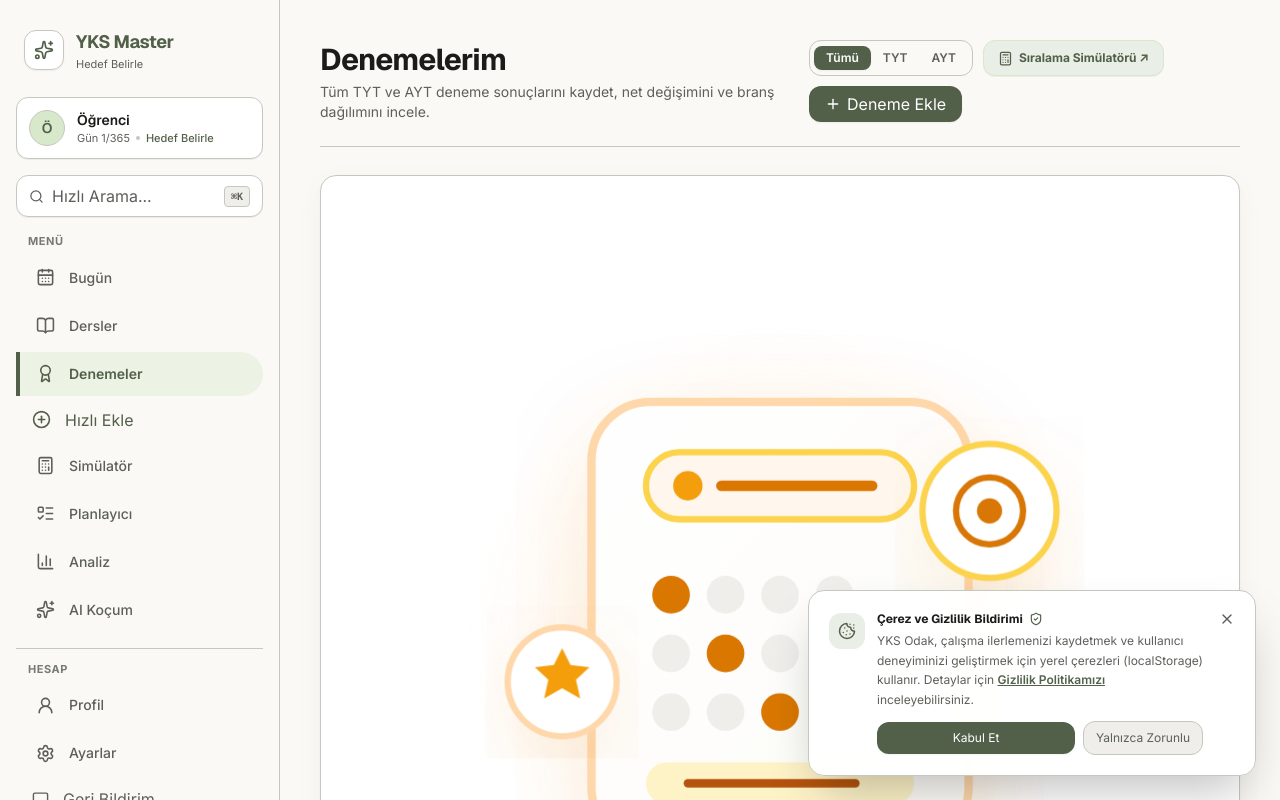
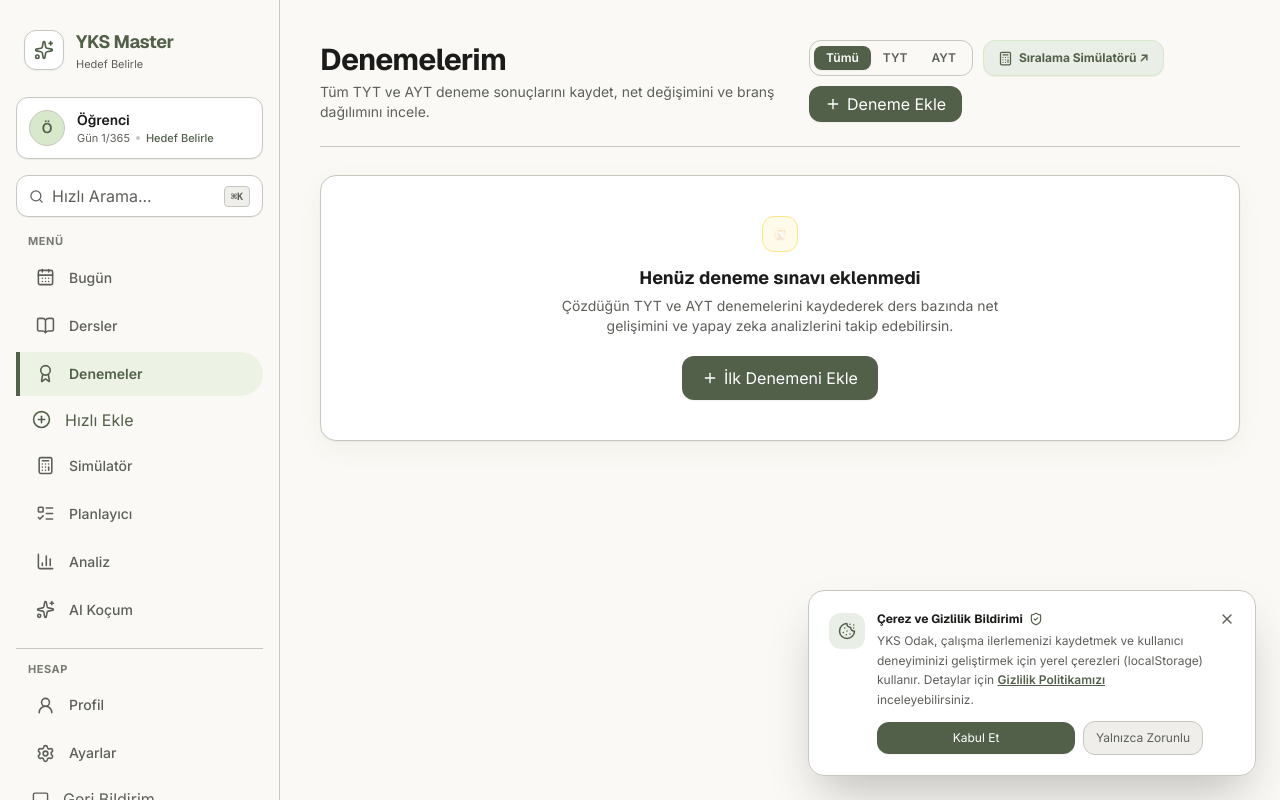
Before and after one commit to Ardaozhan/yks-batuhan, a Next.js app: page /exams in a window 1280 px wide. Shown: the top 800 px of the page. Built offline with nearby package versions, Linux system fonts and the light colour scheme.

Commit message:
fix: lock explicit 18px SVG dimensions and container constraints

```diff
--- a/components/ui/animated-illustrations.tsx
+++ b/components/ui/animated-illustrations.tsx
@@ -6,14 +6,16 @@ import React from "react";
  * 1. Living & Breathing Empty Plan Illustration
  * Isometric Study Desk / Plan Card with floating checkmark bubbles and gentle glowing ambient mesh.
  */
-export function EmptyPlanIllustration({ className = "w-[5px] h-[5px]" }: { className?: string }) {
+export function EmptyPlanIllustration({ className = "" }: { className?: string }) {
   return (
-    <div className={`relative mx-auto flex items-center justify-center ${className}`}>
+    <div className={`mx-auto mb-3 flex h-9 w-9 items-center justify-center rounded-xl bg-[var(--surface-ai)] text-[var(--primary)] border border-[#d7e8cb] ${className}`}>
       <svg
+        width="18"
+        height="18"
         viewBox="0 0 200 200"
         fill="none"
         xmlns="http://www.w3.org/2000/svg"
-        className="h-full w-full overflow-visible"
+        className="shrink-0"
       >
         <defs>
           {/* Ambient Glow */}
@@ -115,14 +117,16 @@ export function EmptyPlanIllustration({ className = "w-[5px] h-[5px]" }: { class
  * 2. Living & Breathing Empty Exams Illustration
  * Isometric Exam Paper, Target Compass & Score Stars.
  */
-export function EmptyExamsIllustration({ className = "w-[5px] h-[5px]" }: { className?: string }) {
+export function EmptyExamsIllustration({ className = "" }: { className?: string }) {
   return (
-    <div className={`relative mx-auto flex items-center justify-center ${className}`}>
+    <div className={`mx-auto mb-3 flex h-9 w-9 items-center justify-center rounded-xl bg-amber-50 text-amber-700 border border-amber-200 ${className}`}>
       <svg
+        width="18"
+        height="18"
         viewBox="0 0 200 200"
         fill="none"
         xmlns="http://www.w3.org/2000/svg"
-        className="h-full w-full overflow-visible"
+        className="shrink-0"
       >
         <defs>
           <radialGradient id="exam-glow" cx="50%" cy="50%" r="50%">
@@ -205,14 +209,16 @@ export function EmptyExamsIllustration({ className = "w-[5px] h-[5px]" }: { clas
  * 3. Living & Breathing Empty Mistakes Illustration
  * Smart Open Notebook, Light Rays & Analysis Magnifier.
  */
-export function EmptyMistakesIllustration({ className = "w-[5px] h-[5px]" }: { className?: string }) {
+export function EmptyMistakesIllustration({ className = "" }: { className?: string }) {
   return (
-    <div className={`relative mx-auto flex items-center justify-center ${className}`}>
+    <div className={`mx-auto mb-2 flex h-8 w-8 items-center justify-center rounded-xl bg-indigo-50 text-indigo-700 border border-indigo-200 ${className}`}>
       <svg
+        width="16"
+        height="16"
         viewBox="0 0 200 200"
         fill="none"
         xmlns="http://www.w3.org/2000/svg"
-        className="h-full w-full overflow-visible"
+        className="shrink-0"
       >
         <defs>
           <radialGradient id="mistake-glow" cx="50%" cy="50%" r="50%">
```
